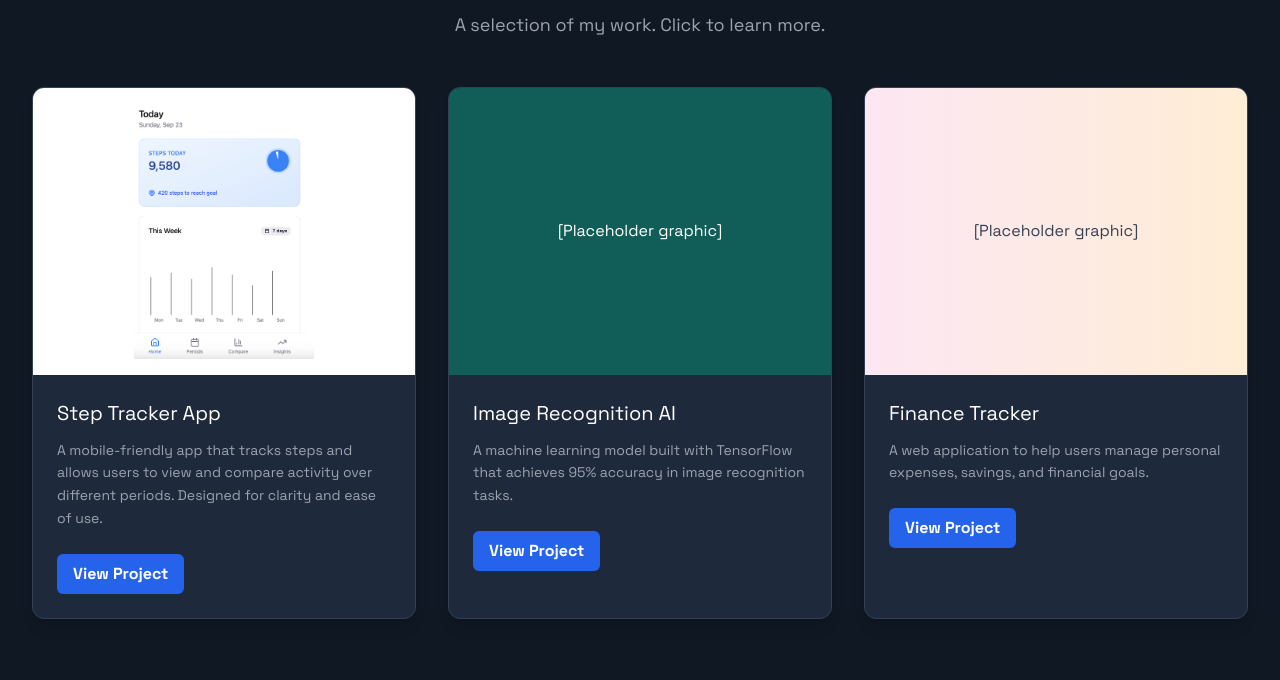
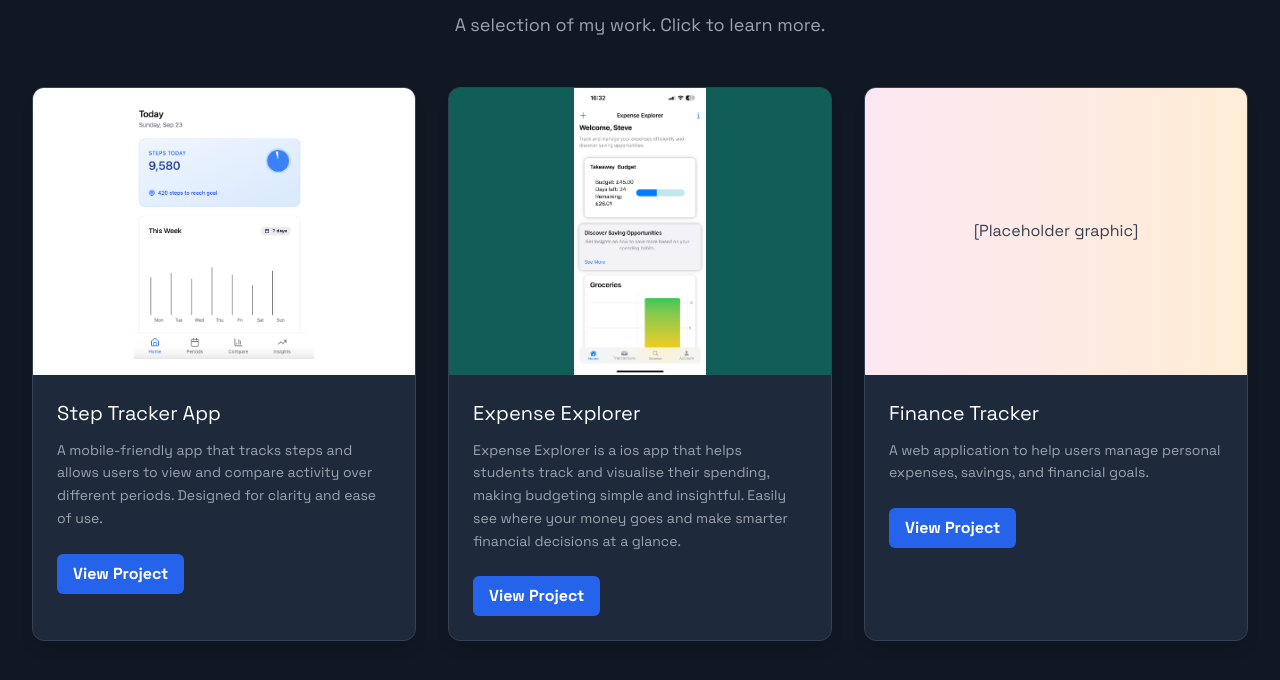
Before and after one commit to ishaaqWVG972/ishaaqWVG972.github.io, a website: page index.html in a window 1280 px wide. Shown: the part 654-1334 px from the top of the page. Drawn offline with nearby package versions, Linux system fonts and the light colour scheme.

Commit message:
added expense explorer
added expense expolorer

```diff
--- a/index.html
+++ b/index.html
@@ -99,15 +99,15 @@
                 </div>
               </div>
 
-              <!-- Image Recognition AI -->
+              <!-- Expense Explorer -->
               <div class="group bg-slate-800 border border-slate-700 rounded-xl shadow-lg overflow-hidden">
                 <div class="aspect-[4/3] bg-teal-800 flex items-center justify-center">
-                  <span class="text-white">[Placeholder graphic]</span>
+                  <img src="public/expense-explorer.PNG" alt="Expense Explorer Screenshot" class="w-full h-full object-contain max-w-[280px]" />
                 </div>
                 <div class="p-6">
-                  <h3 class="text-white text-xl mb-3">Image Recognition AI</h3>
+                  <h3 class="text-white text-xl mb-3">Expense Explorer</h3>
                   <p class="text-gray-400 text-sm leading-relaxed mb-6">
-                    A machine learning model built with TensorFlow that achieves 95% accuracy in image recognition tasks.
+                    Expense Explorer is a ios app that helps students track and visualise their spending, making budgeting simple and insightful. Easily see where your money goes and make smarter financial decisions at a glance.
                   </p>
                   <button class="bg-blue-600 hover:bg-blue-700 text-white rounded-md px-4 py-2 font-semibold">View Project</button>
                 </div>
```
Also changed, not shown: public/expense-explorer.PNG (added).
